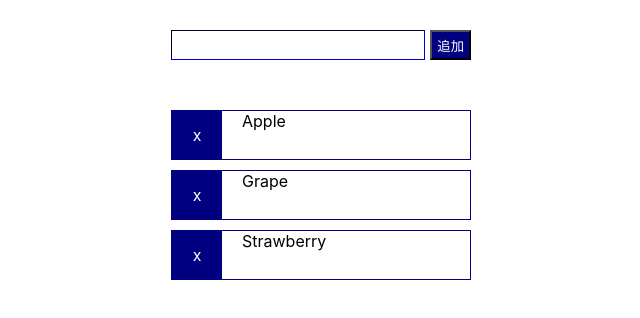
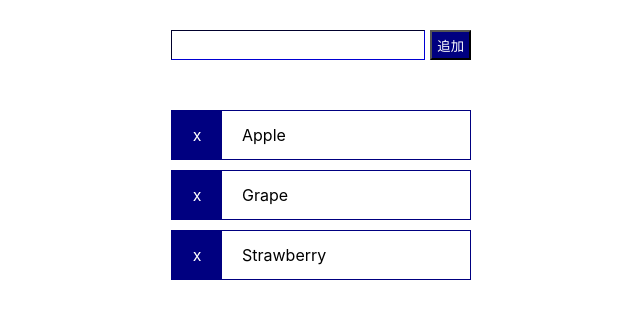
Before and after one commit to dopenchills/iimon-tests, a React (Create React App) app in the folder frontend/B/: page / in a window 1280 px wide. Shown: the top 318 px of the page, without its empty margins (319-959 px from the left). Built offline with nearby package versions, Linux system fonts and the light colour scheme.

Commit message:
fix: use text-overflow: ellipsis for fruit item

```diff
--- a/frontend/B/src/components/FruitsForm.css
+++ b/frontend/B/src/components/FruitsForm.css
@@ -58,8 +58,12 @@
 
   display: flex;
   align-items: center;
-  flex-wrap: wrap;
-  align-content: flex-start;
+  overflow: hidden;
+}
+
+.fruit-item-name-text {
+  text-overflow: ellipsis;
+  white-space: nowrap;
   overflow: hidden;
 }
 
--- a/frontend/B/src/components/FruitsForm.js
+++ b/frontend/B/src/components/FruitsForm.js
@@ -41,7 +41,7 @@ const FruitItem = ({children, onDeleteButtonClick}) => {
   return (
     <li className='fruit-item'>
       <div onClick={onDeleteButtonClick} className='fruit-item-delete'>x</div>
-      <div className='fruit-item-name'>{children}</div>
+      <div className='fruit-item-name'><div className='fruit-item-name-text'>{children}</div></div>
     </li>
   )
 }
```
